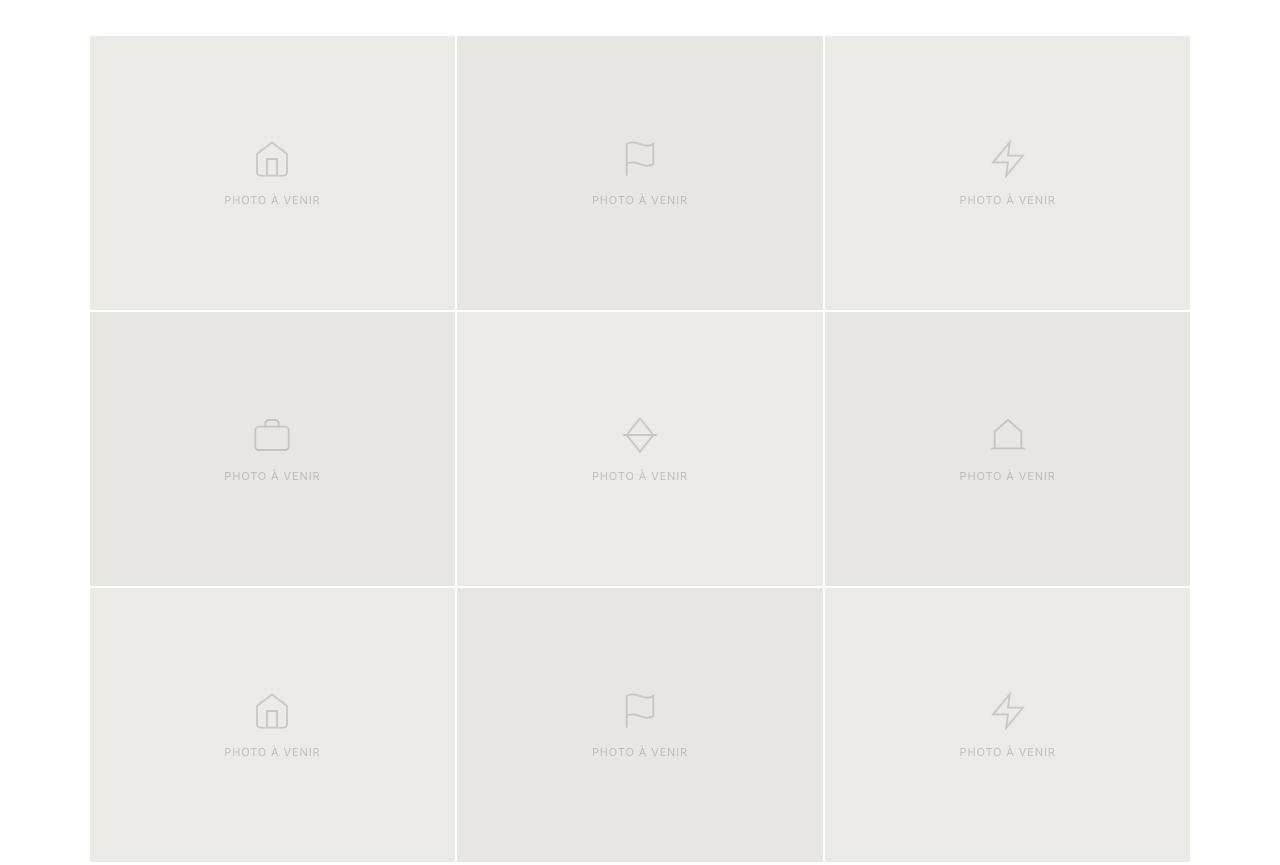
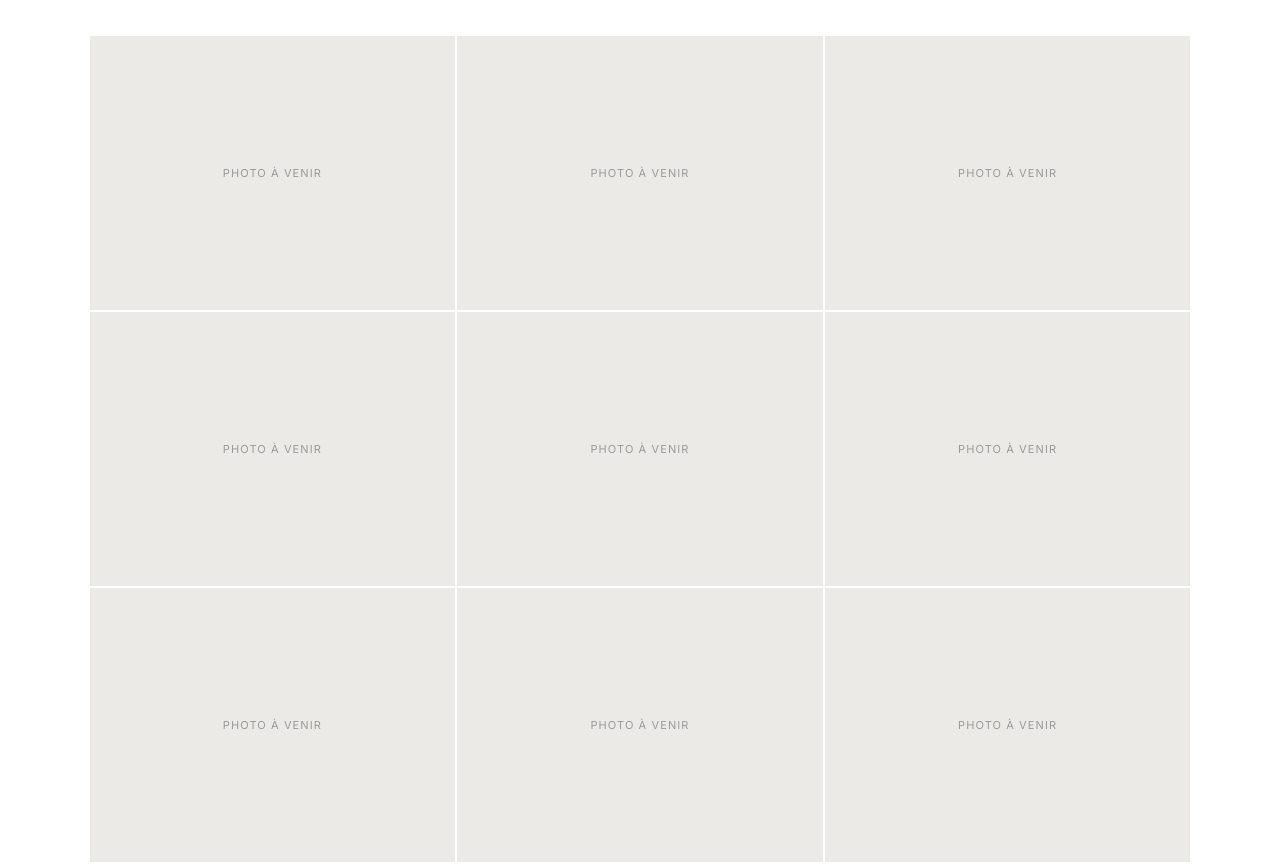
Before and after one commit to grldtafa/EK-TRAVAUX, a plain HTML site: page realisations.html in a window 1280 px wide. Shown: the part 540-1405 px from the top of the page. Drawn offline with Linux system fonts and the light colour scheme.

Commit message:
Galerie : suppression icônes SVG, placeholder texte seul
Co-Authored-By: Claude Sonnet 4.6 <noreply@anthropic.com>

```diff
--- a/realisations.html
+++ b/realisations.html
@@ -170,9 +170,7 @@
     .gallery-tag { display: inline-block; font-size: 10px; font-weight: 600; letter-spacing: 0.14em; text-transform: uppercase; color: var(--gold); margin-bottom: 5px; }
     .gallery-caption h4 { font-size: 15px; font-weight: 600; line-height: 1.3; }
     .gallery-caption small { font-size: 12px; opacity: 0.6; }
-    .gallery-ph { width: 100%; height: 100%; display: flex; flex-direction: column; align-items: center; justify-content: center; gap: 14px; color: var(--grey-2); font-size: 11px; letter-spacing: 0.08em; text-transform: uppercase; text-align: center; padding: 24px; }
-    .gallery-ph svg { opacity: 0.35; }
-    .gallery-ph span { opacity: 0.55; }
+    .gallery-ph { width: 100%; height: 100%; display: flex; align-items: center; justify-content: center; color: var(--grey-2); font-size: 11px; letter-spacing: 0.10em; text-transform: uppercase; text-align: center; padding: 20px; background: #ECEAE6; }
 
     /* CTA */
     .cta-section { padding: 72px 7vw; background: var(--paper); text-align: center; }
@@ -268,74 +266,47 @@
     </div>
     <div class="gallery-grid">
       <div class="gallery-card reveal reveal-delay-1">
-        <div class="gallery-ph" style="background:#ECEAE6;">
-          <svg width="40" height="40" viewBox="0 0 24 24" fill="none" stroke="#888" stroke-width="1.1"><path d="M3 9l9-7 9 7v11a2 2 0 01-2 2H5a2 2 0 01-2-2z"/><polyline points="9,22 9,12 15,12 15,22"/></svg>
-          <span>Photo à venir</span>
-        </div>
+        <div class="gallery-ph">Photo à venir</div>
         <div class="gallery-overlay"></div>
         <div class="gallery-caption"><div class="gallery-tag">Rénovation complète</div><h4>Appartement T3</h4><small>Marseille 6ème</small></div>
       </div>
       <div class="gallery-card reveal reveal-delay-2">
-        <div class="gallery-ph" style="background:#E8E6E2;">
-          <svg width="40" height="40" viewBox="0 0 24 24" fill="none" stroke="#888" stroke-width="1.1"><path d="M4 15s1-1 4-1 5 2 8 2 4-1 4-1V3s-1 1-4 1-5-2-8-2-4 1-4 1z"/><line x1="4" y1="22" x2="4" y2="15"/></svg>
-          <span>Photo à venir</span>
-        </div>
+        <div class="gallery-ph">Photo à venir</div>
         <div class="gallery-overlay"></div>
         <div class="gallery-caption"><div class="gallery-tag">Salle de bains</div><h4>Réfection totale</h4><small>Aix-en-Provence</small></div>
       </div>
       <div class="gallery-card reveal reveal-delay-3">
-        <div class="gallery-ph" style="background:#ECEAE6;">
-          <svg width="40" height="40" viewBox="0 0 24 24" fill="none" stroke="#888" stroke-width="1.1"><path d="M13 2L3 14h9l-1 8 10-12h-9l1-8z"/></svg>
-          <span>Photo à venir</span>
-        </div>
+        <div class="gallery-ph">Photo à venir</div>
         <div class="gallery-overlay"></div>
         <div class="gallery-caption"><div class="gallery-tag">Électricité</div><h4>Mise aux normes</h4><small>Marseille 13ème</small></div>
       </div>
       <div class="gallery-card reveal reveal-delay-4">
-        <div class="gallery-ph" style="background:#E8E6E2;">
-          <svg width="40" height="40" viewBox="0 0 24 24" fill="none" stroke="#888" stroke-width="1.1"><rect x="2" y="7" width="20" height="14" rx="2"/><path d="M16 7V5a2 2 0 00-2-2h-4a2 2 0 00-2 2v2"/></svg>
-          <span>Photo à venir</span>
-        </div>
+        <div class="gallery-ph">Photo à venir</div>
         <div class="gallery-overlay"></div>
         <div class="gallery-caption"><div class="gallery-tag">Cuisine</div><h4>Réaménagement complet</h4><small>Marseille 8ème</small></div>
       </div>
       <div class="gallery-card reveal reveal-delay-5">
-        <div class="gallery-ph" style="background:#ECEAE6;">
-          <svg width="40" height="40" viewBox="0 0 24 24" fill="none" stroke="#888" stroke-width="1.1"><path d="M2 12h20M12 2l8 10-8 10-8-10 8-10z"/></svg>
-          <span>Photo à venir</span>
-        </div>
+        <div class="gallery-ph">Photo à venir</div>
         <div class="gallery-overlay"></div>
         <div class="gallery-caption"><div class="gallery-tag">Peinture</div><h4>Rénovation salon</h4><small>Toulon</small></div>
       </div>
       <div class="gallery-card reveal reveal-delay-6">
-        <div class="gallery-ph" style="background:#E8E6E2;">
-          <svg width="40" height="40" viewBox="0 0 24 24" fill="none" stroke="#888" stroke-width="1.1"><path d="M2 20h20M4 20V10l8-7 8 7v10"/></svg>
-          <span>Photo à venir</span>
-        </div>
+        <div class="gallery-ph">Photo à venir</div>
         <div class="gallery-overlay"></div>
         <div class="gallery-caption"><div class="gallery-tag">Plomberie</div><h4>Installation complète</h4><small>Aubagne</small></div>
       </div>
       <div class="gallery-card reveal reveal-delay-7">
-        <div class="gallery-ph" style="background:#ECEAE6;">
-          <svg width="40" height="40" viewBox="0 0 24 24" fill="none" stroke="#888" stroke-width="1.1"><path d="M3 9l9-7 9 7v11a2 2 0 01-2 2H5a2 2 0 01-2-2z"/><polyline points="9,22 9,12 15,12 15,22"/></svg>
-          <span>Photo à venir</span>
-        </div>
+        <div class="gallery-ph">Photo à venir</div>
         <div class="gallery-overlay"></div>
         <div class="gallery-caption"><div class="gallery-tag">Rénovation complète</div><h4>Villa T5</h4><small>Aix-en-Provence</small></div>
       </div>
       <div class="gallery-card reveal reveal-delay-8">
-        <div class="gallery-ph" style="background:#E8E6E2;">
-          <svg width="40" height="40" viewBox="0 0 24 24" fill="none" stroke="#888" stroke-width="1.1"><path d="M4 15s1-1 4-1 5 2 8 2 4-1 4-1V3s-1 1-4 1-5-2-8-2-4 1-4 1z"/><line x1="4" y1="22" x2="4" y2="15"/></svg>
-          <span>Photo à venir</span>
-        </div>
+        <div class="gallery-ph">Photo à venir</div>
         <div class="gallery-overlay"></div>
         <div class="gallery-caption"><div class="gallery-tag">Salle de bains</div><h4>Douche à l'italienne</h4><small>Nice</small></div>
       </div>
       <div class="gallery-card reveal reveal-delay-9">
-        <div class="gallery-ph" style="background:#ECEAE6;">
-          <svg width="40" height="40" viewBox="0 0 24 24" fill="none" stroke="#888" stroke-width="1.1"><path d="M13 2L3 14h9l-1 8 10-12h-9l1-8z"/></svg>
-          <span>Photo à venir</span>
-        </div>
+        <div class="gallery-ph">Photo à venir</div>
         <div class="gallery-overlay"></div>
         <div class="gallery-caption"><div class="gallery-tag">Électricité</div><h4>Tableau &amp; domotique</h4><small>Marseille 7ème</small></div>
       </div>
```
Also changed, not shown: index.html (+4 -15 lines).
